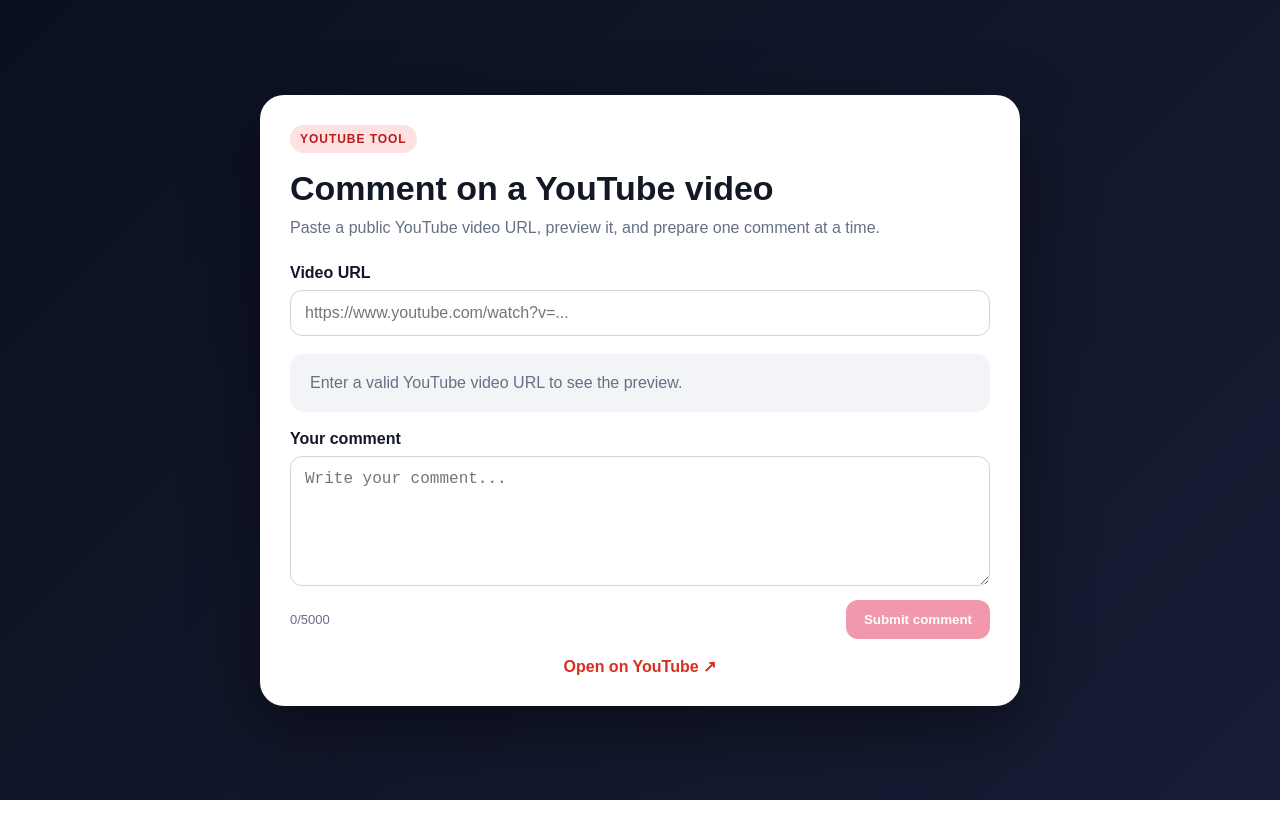
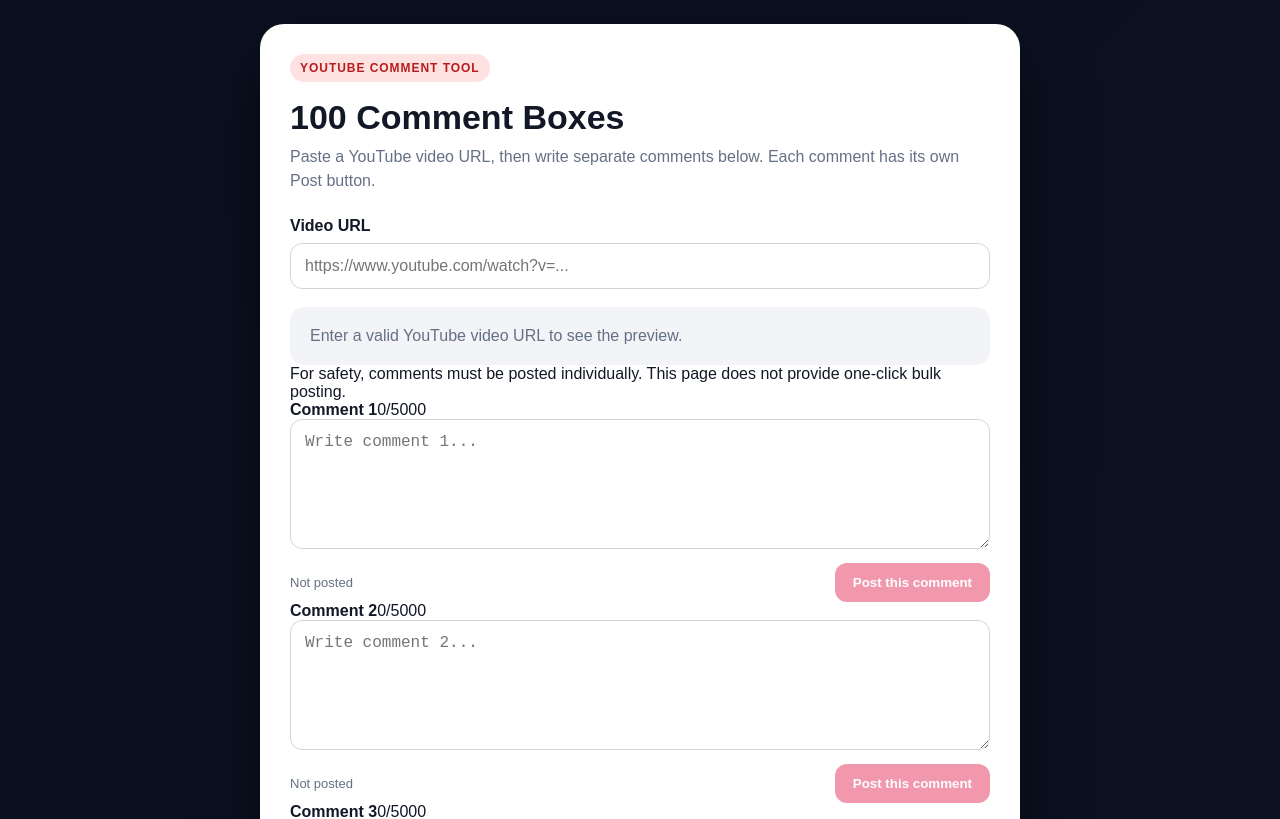
Before and after one commit to Arun282/Youtube, a Next.js app: page / in a window 1280 px wide. Shown: the top 819 px of the page. Built offline with nearby package versions, Linux system fonts and the light colour scheme.

Commit message:
Add 100 individual comment boxes with separate post controls

```diff
--- a/app/page.tsx
+++ b/app/page.tsx
@@ -1,4 +1,64 @@
 'use client';
+
 import {useMemo,useState} from "react";
-function getId(url:string){try{const u=new URL(url);if(u.hostname.includes("youtu.be"))return u.pathname.slice(1);if(u.searchParams.get("v"))return u.searchParams.get("v");const m=u.pathname.match(/\/shorts\/([^/]+)/);return m?.[1]||null}catch{return null}}
-export default function Home(){const [url,setUrl]=useState("");const [comment,setComment]=useState("");const id=useMemo(()=>getId(url),[url]);const [sent,setSent]=useState(false);return <main><div className="card"><div className="badge">YOUTUBE TOOL</div><h1>Comment on a YouTube video</h1><p className="sub">Paste a public YouTube video URL, preview it, and prepare one comment at a time.</p><label>Video URL</label><input value={url} onChange={e=>{setUrl(e.target.value);setSent(false)}} placeholder="https://www.youtube.com/watch?v=..." />{id?<div className="video"><iframe src={"https://www.youtube.com/embed/"+id} title="YouTube video" allowFullScreen/></div>:<div className="hint">Enter a valid YouTube video URL to see the preview.</div>}<label>Your comment</label><textarea maxLength={5000} value={comment} onChange={e=>{setComment(e.target.value);setSent(false)}} placeholder="Write your comment..." /><div className="row"><span>{comment.length}/5000</span><button disabled={!id||!comment.trim()} onClick={()=>setSent(true)}>Submit comment</button></div>{sent&&<div className="success">Comment prepared. For safety, this site does not automate or send bulk comments. Open the video on YouTube and post your comment there.</div>}<a className="yt" href={id?("https://www.youtube.com/watch?v="+id):"https://www.youtube.com"} target="_blank">Open on YouTube ↗</a></div></main>}
+
+function getId(url:string){
+  try{
+    const u=new URL(url);
+    if(u.hostname.includes("youtu.be")) return u.pathname.slice(1);
+    if(u.searchParams.get("v")) return u.searchParams.get("v");
+    const m=u.pathname.match(/\/shorts\/([^/]+)/);
+    return m?.[1]||null;
+  }catch{return null}
+}
+
+export default function Home(){
+  const [url,setUrl]=useState("");
+  const [comments,setComments]=useState<string[]>(Array(100).fill(""));
+  const [posted,setPosted]=useState<boolean[]>(Array(100).fill(false));
+  const id=useMemo(()=>getId(url),[url]);
+
+  const update=(i:number,value:string)=>{
+    setComments(c=>{const n=[...c];n[i]=value;return n});
+    setPosted(p=>{const n=[...p];n[i]=false;return n});
+  };
+
+  const postOne=(i:number)=>{
+    if(!id || !comments[i].trim()) return;
+    setPosted(p=>{const n=[...p];n[i]=true;return n});
+  };
+
+  return <main>
+    <div className="card">
+      <div className="badge">YOUTUBE COMMENT TOOL</div>
+      <h1>100 Comment Boxes</h1>
+      <p className="sub">Paste a YouTube video URL, then write separate comments below. Each comment has its own Post button.</p>
+
+      <label>Video URL</label>
+      <input value={url} onChange={e=>setUrl(e.target.value)} placeholder="https://www.youtube.com/watch?v=..." />
+
+      {id ? <div className="video"><iframe src={"https://www.youtube.com/embed/"+id} title="YouTube video" allowFullScreen/></div>
+           : <div className="hint">Enter a valid YouTube video URL to see the preview.</div>}
+
+      <div className="notice">For safety, comments must be posted individually. This page does not provide one-click bulk posting.</div>
+
+      <div className="comment-list">
+        {comments.map((comment,i)=><div className="comment-box" key={i}>
+          <div className="comment-head"><strong>Comment {i+1}</strong><span>{comment.length}/5000</span></div>
+          <textarea maxLength={5000} value={comment} onChange={e=>update(i,e.target.value)} placeholder={"Write comment "+(i+1)+"..."} />
+          <div className="row">
+            <span>{posted[i] ? "Posted/ready" : "Not posted"}</span>
+            <button disabled={!id||!comment.trim()||posted[i]} onClick={()=>postOne(i)}>
+              {posted[i] ? "Posted" : "Post this comment"}
+            </button>
+          </div>
+          {posted[i]&&<div className="success">This comment is prepared. Actual YouTube posting requires the site's authorized YouTube API connection.</div>}
+        </div>)}
+      </div>
+
+      <a className="yt" href={id?("https://www.youtube.com/watch?v="+id):"https://www.youtube.com"} target="_blank">
+        Open on YouTube ↗
+      </a>
+    </div>
+  </main>
+}
```
